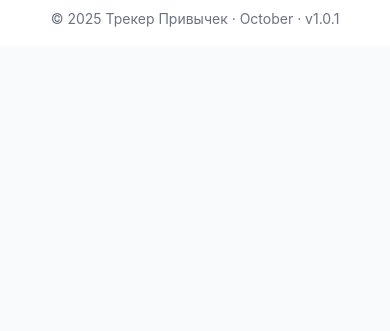
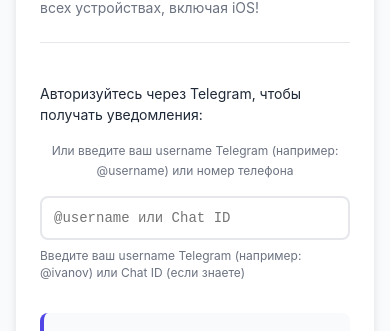
Before and after one commit to Tilkerman/project-pwa, a Vue app: page / in a window 390 px wide. Shown: the part 793-1124 px from the top of the page. Before the commit the page ends 844 px from the top, so only its background shows below. Built offline with nearby package versions, Linux system fonts and the light colour scheme; no server answers.

Commit message:
fix: add error handling to TelegramSettings to prevent app crashes on mobile

```diff
--- a/src/components/TelegramSettings.vue
+++ b/src/components/TelegramSettings.vue
@@ -130,6 +130,7 @@
 const isBotConfigured = computed(() => isTelegramBotConfigured())
 
 onMounted(async () => {
+  try {
     const config = getTelegramConfig()
     if (config) {
       enabled.value = config.enabled
@@ -138,6 +139,7 @@
 
     // Показываем информацию о боте, если он настроен
     if (isBotConfigured.value) {
+      try {
         const info = await getBotInfo()
         if (info.success) {
           botInfo.value = {
@@ -145,6 +147,12 @@
             firstName: info.firstName,
           }
         }
+      } catch (error) {
+        console.warn('⚠️ Не удалось получить информацию о боте:', error)
+      }
+    }
+  } catch (error) {
+    console.error('⚠️ Ошибка при инициализации Telegram настроек:', error)
   }
 })
 
@@ -165,11 +173,17 @@
     const input = telegramInput.value.trim()
 
     // Если это username (начинается с @ или без)
-    if (input.startsWith('@') || !input.startsWith('+') && !/^\d+$/.test(input)) {
+    if (input.startsWith('@') || (!input.startsWith('+') && !/^\d+$/.test(input))) {
       const username = input.startsWith('@') ? input.substring(1) : input
 
       // Отправляем сообщение пользователю через бота с инструкцией
-      const result = await sendSetupMessageToUser(username)
+      let result
+      try {
+        result = await sendSetupMessageToUser(username)
+      } catch (error) {
+        console.error('Ошибка при отправке сообщения:', error)
+        result = { success: false, error: 'Не удалось отправить сообщение' }
+      }
 
       if (result.success && result.botUsername) {
         testResult.value = {
@@ -224,7 +238,13 @@
   testResult.value = null
 
   try {
-    const result = await testTelegramConnection(chatId.value)
+    let result
+    try {
+      result = await testTelegramConnection(chatId.value)
+    } catch (error) {
+      console.error('Ошибка при проверке подключения:', error)
+      result = { success: false, error: 'Не удалось проверить подключение' }
+    }
     if (result.success) {
       testResult.value = {
         success: true,
--- a/src/views/HomeView.vue
+++ b/src/views/HomeView.vue
@@ -34,10 +34,10 @@
           Добавить привычку
         </button>
       </div>
+    </div>
 
-      <!-- Telegram настройки -->
-      <TelegramSettings />
-    </div>
+    <!-- Telegram настройки - показываем всегда -->
+    <TelegramSettings v-if="!store.loading" />
 
     <div v-if="showForm" class="modal-overlay" @click.self="closeForm">
       <div class="modal-content">
```
Lines whose indentation alone changed are shown as unchanged.
